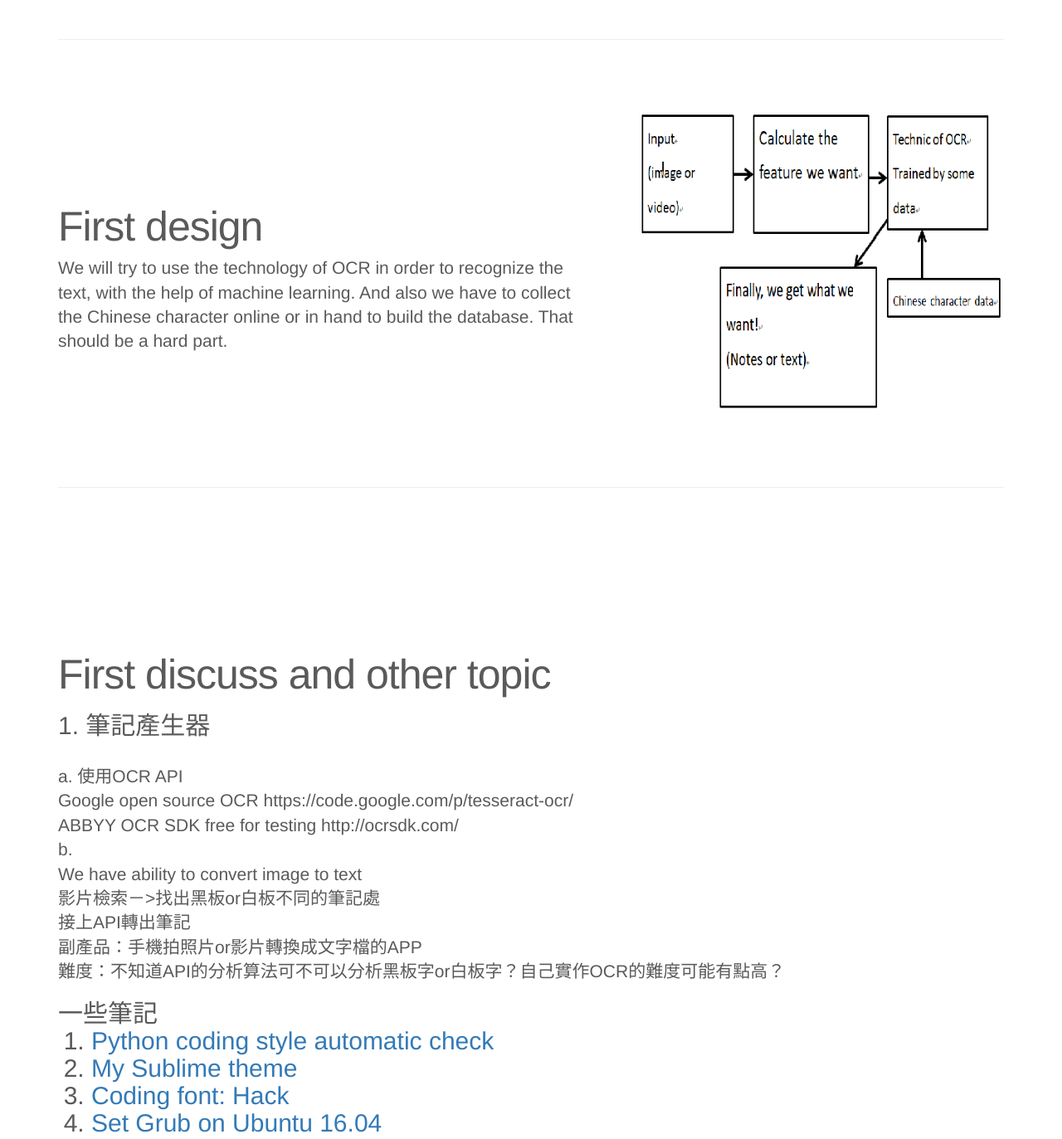
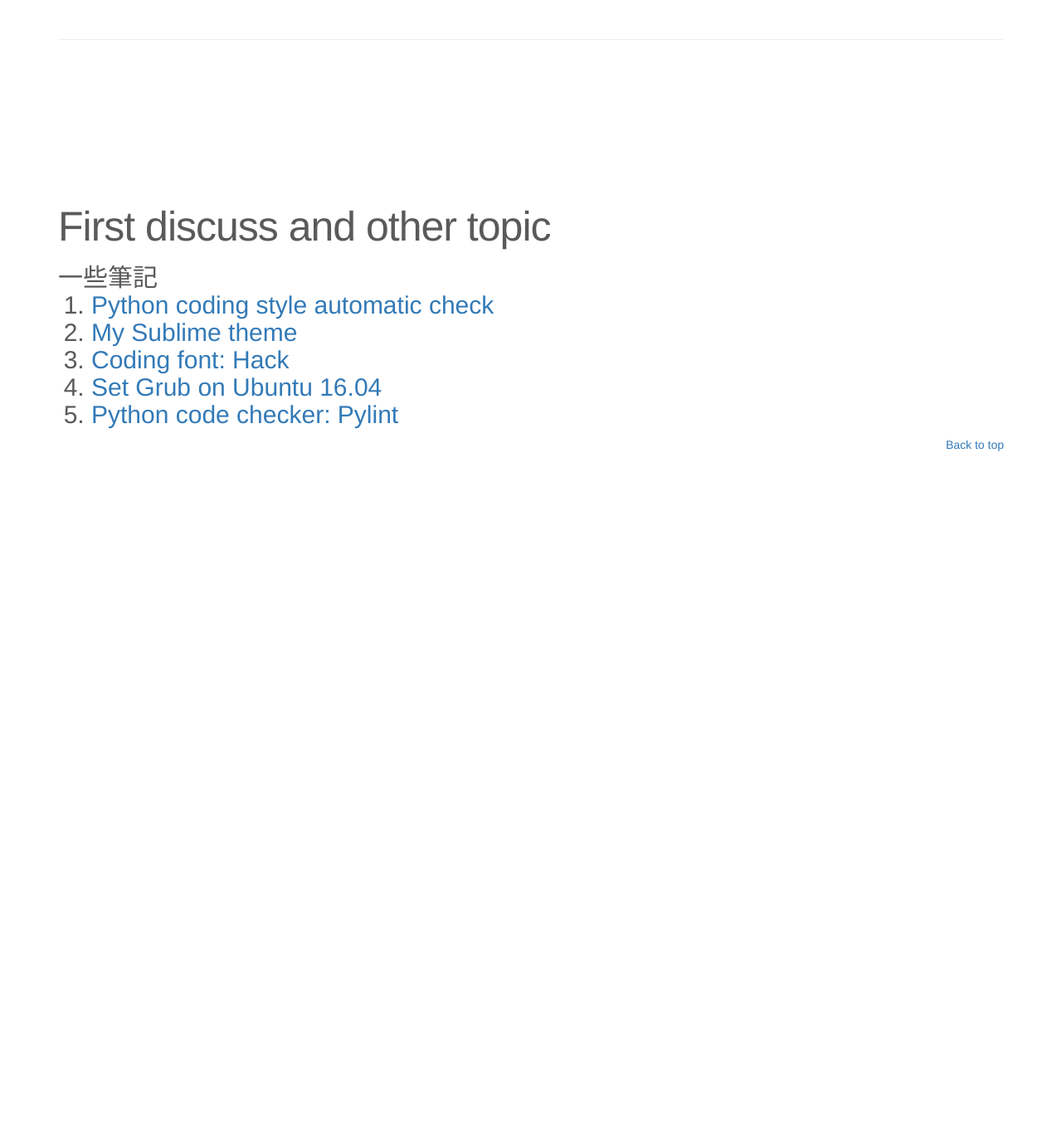
Before and after one commit to gau820827/gau820827.github.io, a plain HTML site: page index.html in a window 1280 px wide. Shown: the part 1220-2593 px from the top of the page at 83% size. After the commit the page ends 1816 px from the top, so only its background shows below. Drawn offline with nearby package versions, Linux system fonts and the light colour scheme.

Commit message:
Add Pylint

```diff
--- a/index.html
+++ b/index.html
@@ -132,36 +132,11 @@
         </div>
       </div>
 
-
-      <hr class="featurette-divider">
-
-      <div class="row featurette">
-        <div class="col-md-7">
-          <h2 class="featurette-heading">First design</h2>
-          <p class="lead">We will try to use the technology of OCR in order to recognize the text, with the help of machine learning. And also we have to collect the Chinese character online or in hand to build the database. That should be a hard part.</p>
-        </div>
-        <div class="col-md-5">
-          <img class="featurette-image img-responsive" src="./arch.png" alt="Generic placeholder image">
-        </div>
-      </div>
-
       <hr class="featurette-divider">
 
       <div class="row featurette">
         <div class="col-md-12">
           <h2 class="featurette-heading">First discuss and other topic</h2>
-            <h2>1.  筆記產生器</h3><br>
-            <p class="lead">
-            a.  使用OCR API<br>
-            Google open source OCR https://code.google.com/p/tesseract-ocr/<br>
-            ABBYY OCR SDK free for testing http://ocrsdk.com/<br>
-            b.<br>
-            We have ability to convert image to text<br>
-            影片檢索－>找出黑板or白板不同的筆記處<br>
-              接上API轉出筆記<br>
-              副產品：手機拍照片or影片轉換成文字檔的APP<br>
-              難度：不知道API的分析算法可不可以分析黑板字or白板字？自己實作OCR的難度可能有點高？<br>
-            </p>
             <h2>
               一些筆記
               <ol>
@@ -169,6 +144,7 @@
                 <li><a target=_blank href="https://packagecontrol.io/packages/Theme%20-%20amCoder">My Sublime theme</a></li>
                 <li><a target=_blank href="https://github.com/chrissimpkins/Hack">Coding font: Hack</a></li>
                 <li><a target=_blank href="https://read01.com/JDP3kG.html">Set Grub on Ubuntu 16.04</a></li>
+                <li><a target=_blank href="https://www.pylint.org/">Python code checker: Pylint</a></li>
               </ol>
             </h2>
             </p>
```
